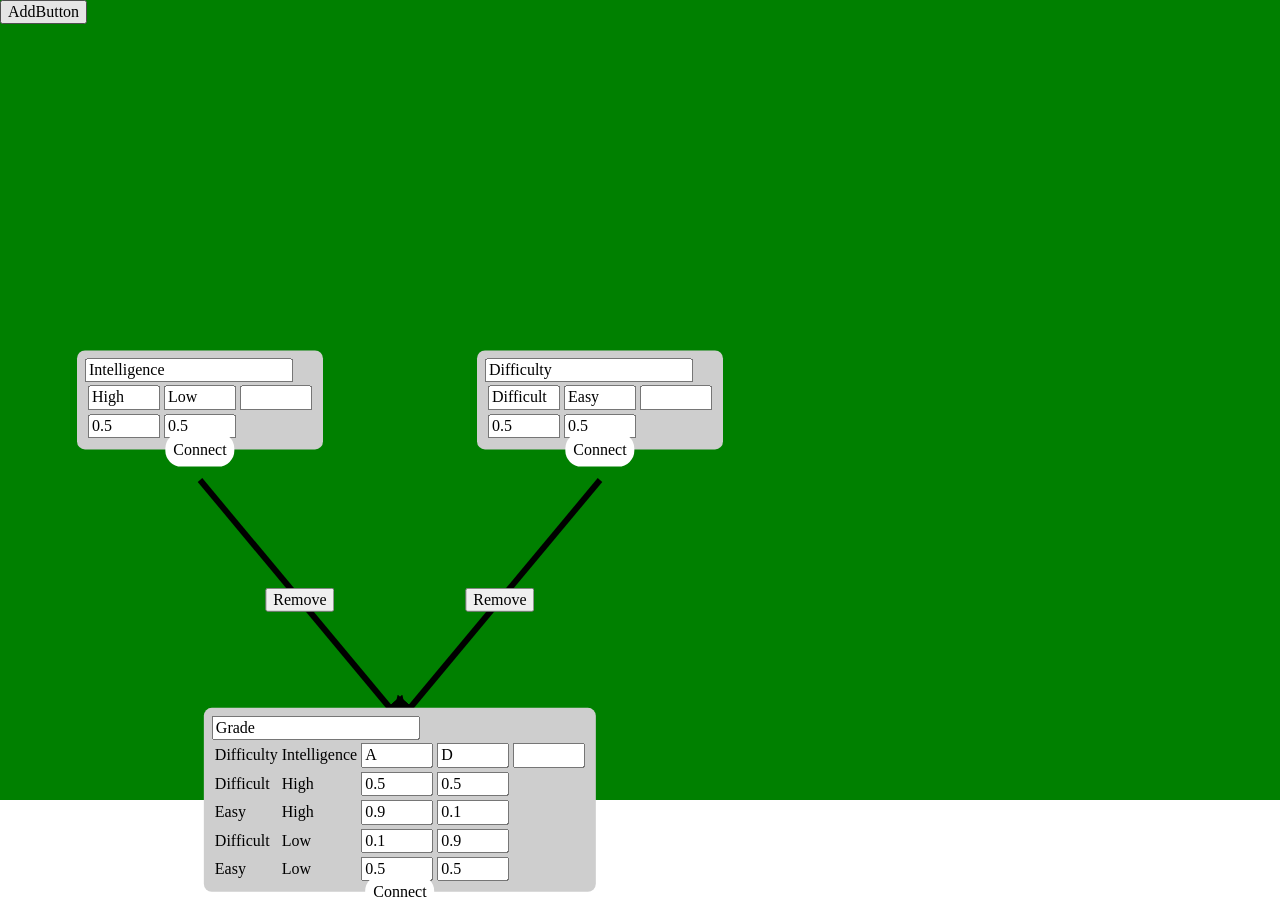
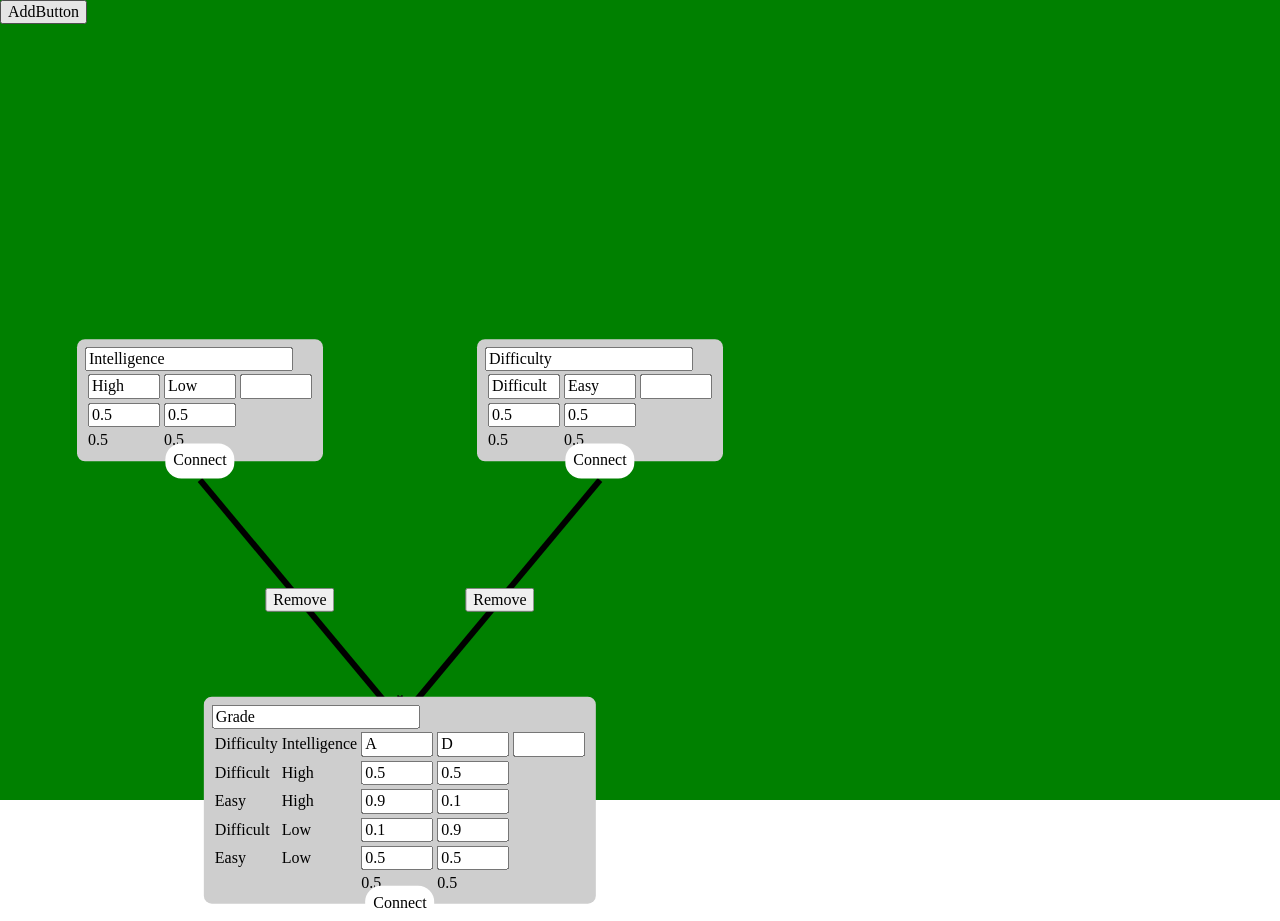
Before and after one commit to TobiasJacob/bayes-network, a React app: page / in a window 1280 px wide. Built offline with nearby package versions, Linux system fonts and the light colour scheme.

Commit message:
Added probability configuration

```diff
--- a/src/components/bayes_node_core.tsx
+++ b/src/components/bayes_node_core.tsx
@@ -129,9 +129,21 @@ const BayesNodeCore = ({nodeName, network, setNetwork}: NodeProps) => {
                                     <input type="text" value={rowData[key] || ""} onChange={(ev) => changeRowData(condKey, key, ev)} className="ProbTabInput"/>
                                 </td>
                             })}
+                            <td />
                         </tr>
                     })
                 }
+                <tr>
+                    {...Object.entries(conditions[0]).map(([nodeKey, _]) => {
+                        return <td />
+                    })}
+                    {...Object.entries(bNode.table.nodeValues).map(([key, val]) => {
+                        return <td key={key}>
+                            {bNode.table.nodeProbabilities[key]}
+                        </td>
+                    })}
+                    <td />
+                </tr>
             </tbody>
         </table>
     </div>
--- a/src/data/simulate_network.ts
+++ b/src/data/simulate_network.ts
@@ -3,39 +3,40 @@ import { BayesNetworkData, generatePossibleValues, getParents, hashCondition } f
 export const simulateNetwork = (network: BayesNetworkData) => {
     const nodeKeys = Object.keys(network.nodes);
     const possibleNetworkStates = generatePossibleValues(network, nodeKeys, 0);
-    console.log(possibleNetworkStates);
-    console.log(network);
 
     const probabilities: Record<string, number> = {}
     possibleNetworkStates.forEach((networkState) => {
-        console.log(networkState);
-        let result = 1.0;
+        // Iterate over each possible network configuration
+        let result = 1.0; // The total probability of the network configuration
         nodeKeys.forEach((nodeName) => {
             const node = network.nodes[nodeName];
             const parentKeys = getParents(network, nodeName);
-            const relevantValues: Record<string, string> = {};
+            // Find the corresponding probabilitiy value using the relevant conditional probabilities and the node value
+            const relevantValues: Record<string, string> = {}; // The conditions that apply for this probability
             parentKeys.forEach((nodeValKey) => {
                 relevantValues[nodeValKey] = networkState[nodeValKey];
             })
             const hash = hashCondition(relevantValues);
-            const nodeValue = networkState[nodeName];
+            const nodeValue = networkState[nodeName]; // The value of the node
             const valAsStr = (node.table.rows[hash] || {})[nodeValue] || "";
-            console.log(node.name, hash, (node.table.rows[hash] || {})[nodeValue]);
+            // Multiply the total probability with this factor
             result *= parseFloat(valAsStr);
         });
         probabilities[hashCondition(networkState)] = result;
     });
 
+    nodeKeys.forEach((nodeName) => {
+        const node = network.nodes[nodeName];
+        Object.keys(node.table.nodeValues).forEach((nodeVal) => {
+            // Calculate probability of a certain value nodeValKey within a node nodeName
+            let totalProbability = 0;
+            possibleNetworkStates.forEach((networkState) => {
+                if (networkState[nodeName] === nodeVal) {
+                    totalProbability += probabilities[hashCondition(networkState)];
+                }
+            })
+            network.nodes[nodeName].table.nodeProbabilities[nodeVal] = totalProbability;
+        })
+    })
     return network;
-
-    console.log(probabilities);
-    // nodeKeys.forEach((nodeName) => {
-    //     const node = network.nodes[nodeName];
-    //     const relevantValues: Record<string, string> = {};
-    //     Object.keys(node.table.nodeValues).forEach((nodeValKey) => {
-    //         relevantValues[nodeValKey] = networkState[nodeValKey];
-    //     })
-    //     const nodeValue = networkState[nodeName];
-
-    // })
 }
```
